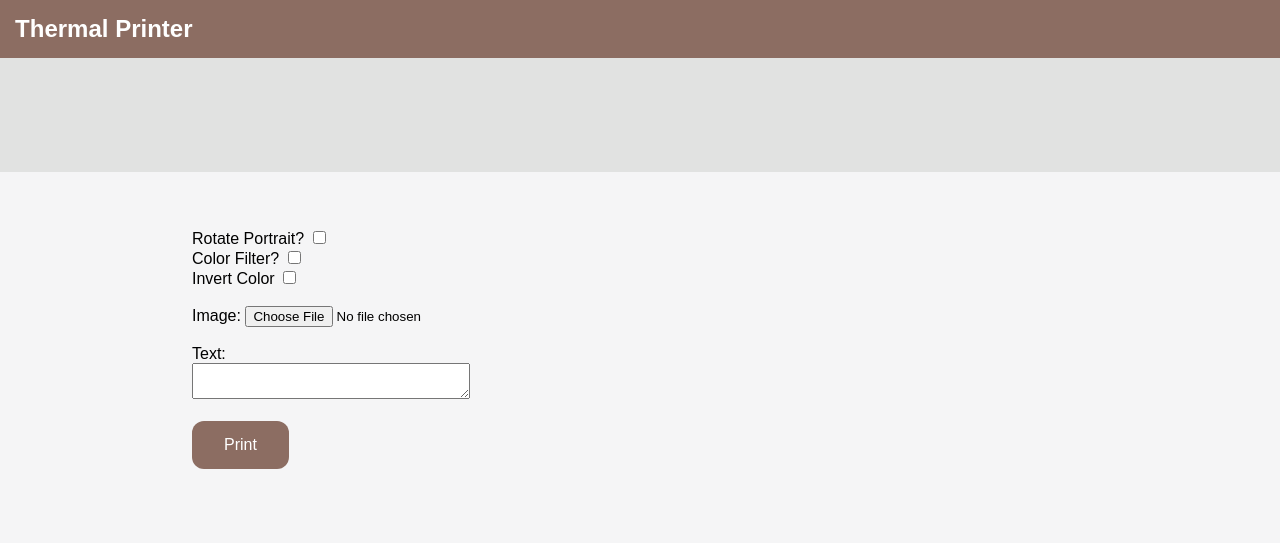
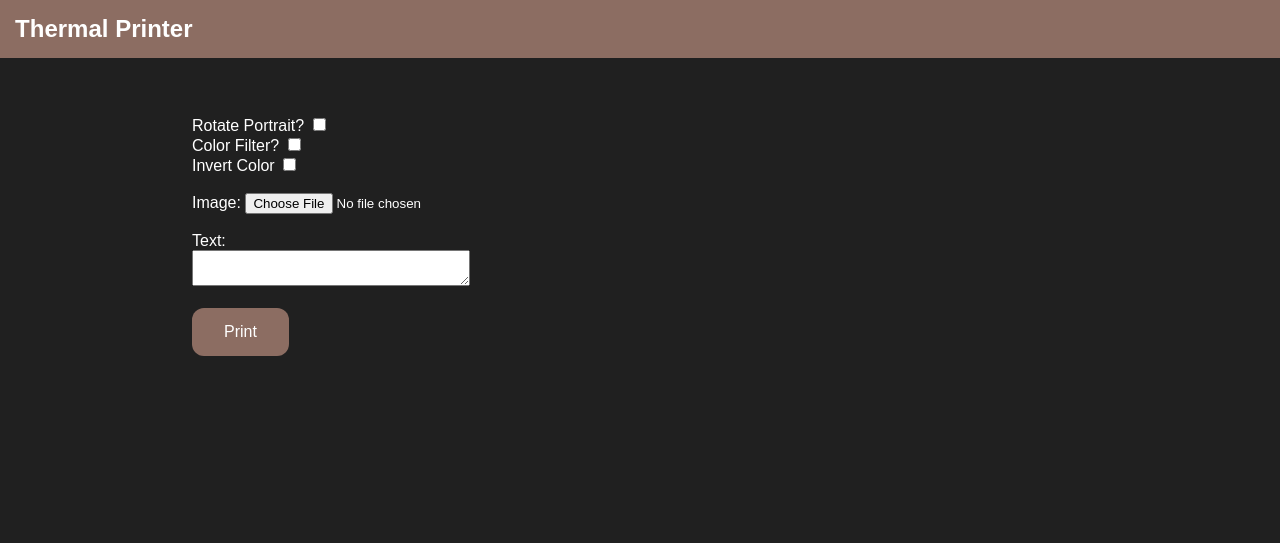
Before and after one commit to Sskki-exe/escpos, a Flask app: page / in a window 1280 px wide; the page is wider, and only the part inside the window is pictured. Shown: the top 543 px of that part. Run offline with Flask 3, Linux system fonts and the light colour scheme.

Commit message:
dark mode

```diff
--- a/template/index.html
+++ b/template/index.html
@@ -8,8 +8,9 @@
             --p: #8c6d62;
             --pL: #bd9b8f;
             --pD: #5e4238;
-            --n0: #F5F5F6;
+            --n0: #202020;
             --n1: #E1E2E1;
+            --t: white;
         }
 
         body {
@@ -64,9 +65,8 @@
     </style>
 </head>
 
-<body onload="document.main.reset()">
+<body onload="document.main.reset()" style="color: var(--t);">
     <h2>Thermal Printer</h2>
-    <div class="output"></div>
     <div>
         <form method="post" enctype="multipart/form-data">
             <label>Rotate Portrait?</label>
```
